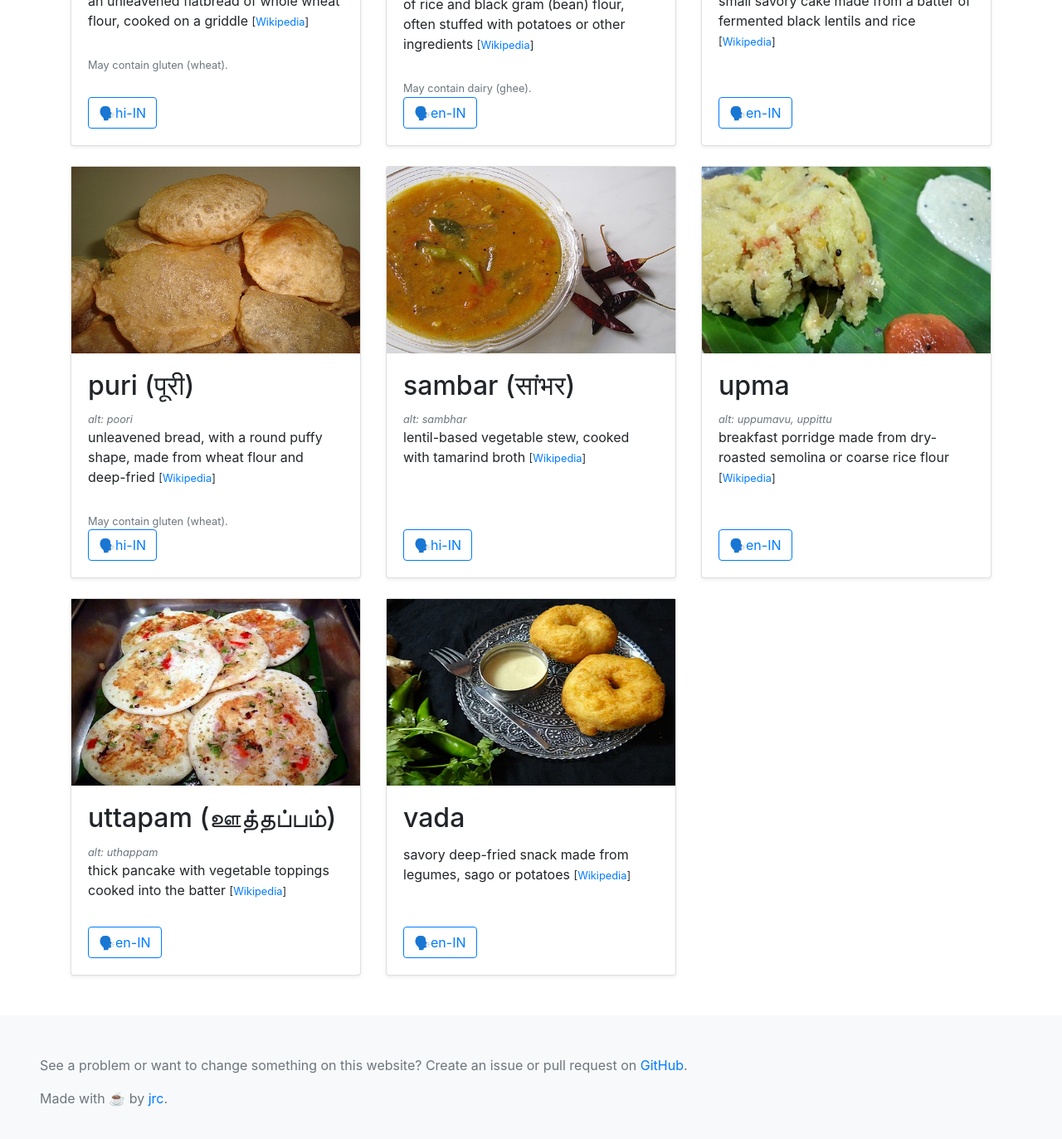
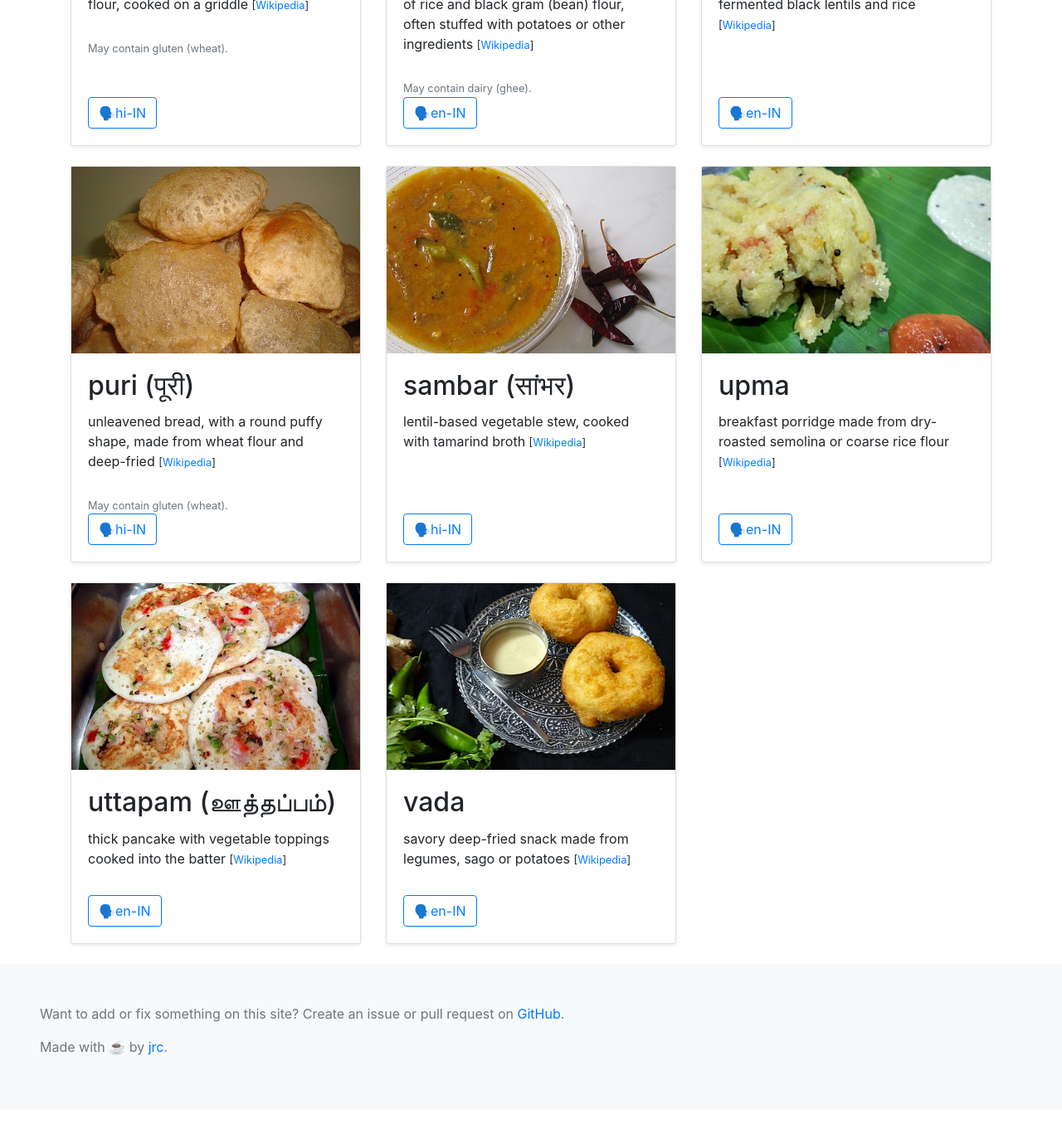
Before and after one commit to jrc/EatSheets, a Jekyll site: the page built from _cuisines/southindian.md, in a window 1280 px wide and 1400 px high, scrolled down 399 px. Shown: the top 1373 px of the window at 83% size. Built offline with Jekyll 4.4.1, drawn with Linux system fonts in a browser that asks for light colours; nearby versions of some CDN libraries; after the commit the page ends 1737 px from its top, so only the background shows below that; some of the changed text lies outside the part shown.

Commit message:
Layout improvements

```diff
--- a/_layouts/cuisine.html
+++ b/_layouts/cuisine.html
@@ -7,18 +7,18 @@
 
 <main id="content" role="main">
   <div class="container">
-    <div class="row pt-md-3 pb-md-4">
+    <div class="row pt-md-3">
       {% for dish in page.dishes %}
       <div class="col-md-4 d-flex">
         <div class="card mb-4 shadow-sm flex-fill">
-          <img src="../{{ page.img_path }}/{{ dish.image }}" width="100%" height="225">
+          <img src="../{{ page.img_path }}/{{ dish.image }}" height="225" style="object-fit: cover">
 
           <div class="card-body d-flex flex-column">
             <h2 class="card-title">{{ dish.name }}</h2>
 
-            {% if dish.name_alt %}
+            <!-- {% if dish.name_alt %}
             <small class="text-muted"><i>alt: {{ dish.name_alt }}</i></small>
-            {% endif %}
+            {% endif %} -->
 
             <p class="card-text">
               {{ dish.summary }}
@@ -48,13 +48,6 @@
   </div>
 </main>
 
-<footer class="bd-footer bg-light text-muted">
-  <div class="container-fluid p-3 p-md-5">
-    <p>See a problem or want to change something on this website? Create an issue or pull request on <a href="https://github.com/Wikifood/EatSheets">GitHub</a>.</p>
-    <p>Made with ☕️ by <a href="https://github.com/jrc">jrc</a>.</p>
-  </div>
-</footer>
-
 <script>
   function speak(s, lang) {
     let msg = new SpeechSynthesisUtterance(s);
--- a/_layouts/default.html
+++ b/_layouts/default.html
@@ -22,5 +22,12 @@
   </head>
   <body>
     {{ content }}
+
+    <footer class="bd-footer bg-light text-muted">
+      <div class="container-fluid p-3 p-md-5">
+        <p>Want to add or fix something on this site? Create an issue or pull request on <a href="https://github.com/Wikifood/EatSheets">GitHub</a>.</p>
+        <p>Made with ☕️ by <a href="https://github.com/jrc">jrc</a>.</p>
+      </div>
+    </footer>
   </body>
 </html>
```
